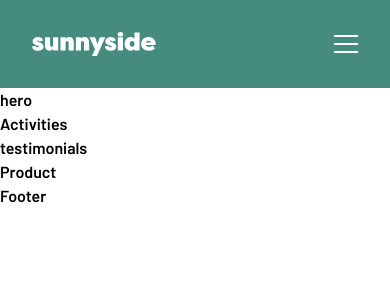
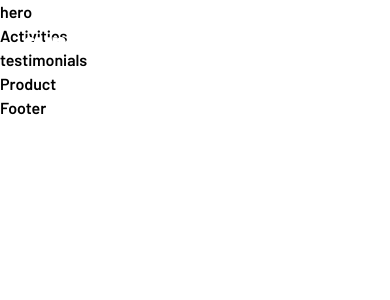
Before and after one commit to gracebir/sunside-challenge, a React (Vite) app: page / in a window 390 px wide. Shown: the top 300 px of the page. Built offline with nearby package versions, Linux system fonts and the light colour scheme.

Commit message:
header mobile view

```diff
--- a/src/components/Header.jsx
+++ b/src/components/Header.jsx
@@ -1,10 +1,12 @@
-import React from 'react'
+import React, { useState } from 'react'
 import logo from '../assets/logo.svg'
 import hamburger  from '../assets/icon-hamburger.svg'
+import HeroModal from './HeroModal'
 
 function Header() {
+  const [isOpen, seIsOpen] = useState(false)
   return (
-    <header className="bg-moderate-cyan py-8 max-w-full flex items-center justify-between px-8 text-white-color">
+    <header className="py-8 fixed w-full  max-w-full flex items-center justify-between px-6 lg:px-8 text-white-color">
       <img src={logo} alt='logo' />
       <nav className='hidden lg:flex flex-row items-center space-x-10'>
         {["About", "Services", "Projects"]
@@ -13,9 +15,10 @@ function Header() {
           ))}
         <button className='px-6 py-3 bg-white text-dark-blue duration-200 hover:text-white hover:bg-desautred-blue rounded-3xl font-fraunces uppercase'>contact</button>
       </nav>
-      <button className='block lg:hidden outline-none border-none'>
+      <button onClick={() => seIsOpen(!isOpen)} className='block lg:hidden outline-none border-none'>
         <img src={hamburger} alt='hamburger'/>
       </button>
+      {isOpen && <HeroModal/>}
     </header>
   )
 }
```
